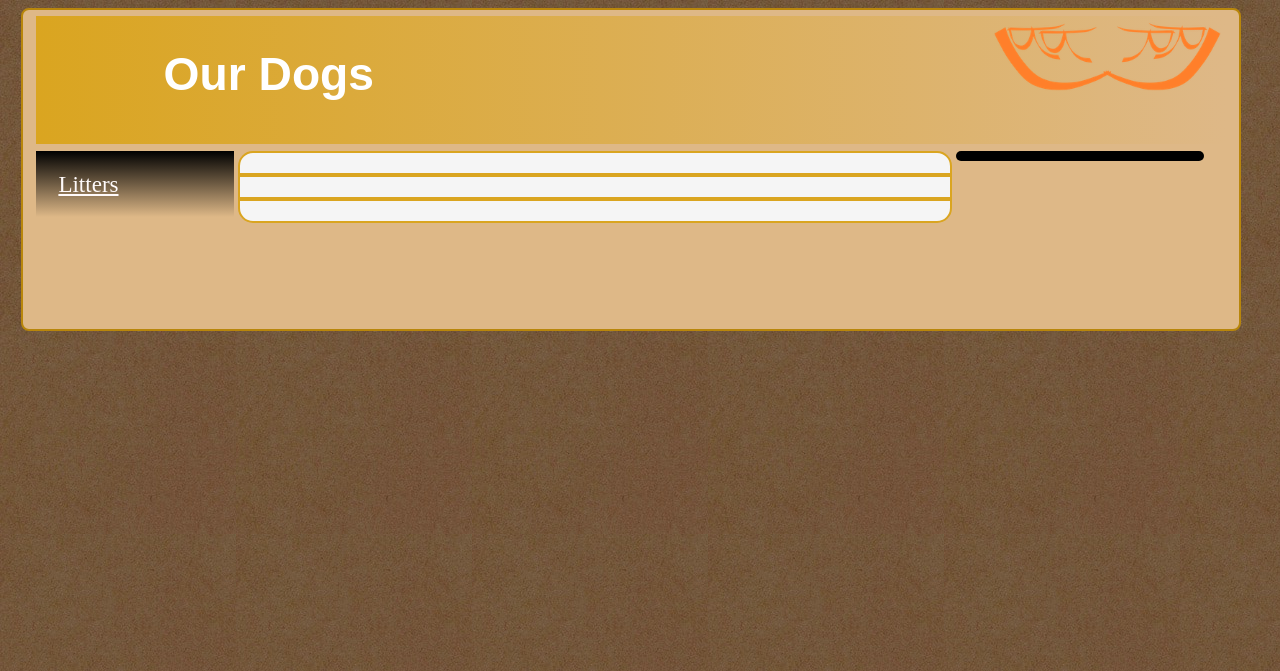
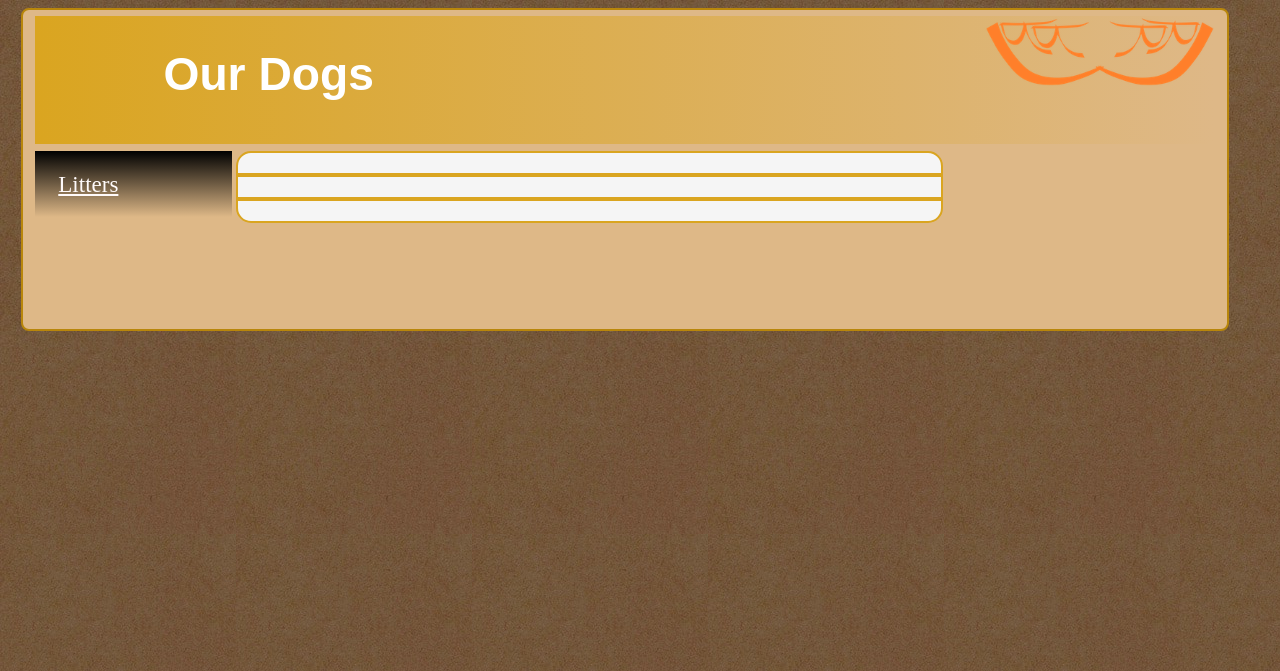
Before and after one commit to deibele1/Django-Website, a Django app: page /dogs/index in a window 1280 px wide. Shown: the top 671 px of the page. Run offline with Django 4.2, Linux system fonts and the light colour scheme; data that the repository does not hold is empty; some libraries are stand-ins or nearby versions.

Commit message:
Added custom width handling

```diff
--- a/static/baseStyle.css
+++ b/static/baseStyle.css
@@ -3,6 +3,10 @@ html {
     width: 100vw;
     background: wheat url("/media/textured_background.jpg");
     color: white;
+}
+
+* {
+    max-width: 99% !important;
 }
 
 .photo_gal img {
@@ -132,7 +136,6 @@ aside {
     vertical-align: top;
     font-size: 1vw;
     background: black;
-    padding: 5px;
     top: 11vw;
     width: 20%;
     border-radius: 6px;
@@ -140,13 +143,12 @@ aside {
 }
 
 aside > * {
-    width: 95%;
-    margin: 1em auto;
+    margin: 1vw;
 }
 
 aside > img {
-    margin: 5px auto;
     width: 95% !important;
+    margin: auto;
 }
 
 article {
@@ -196,7 +198,7 @@ footer a {
 
 img {
     display: block;
-    margin: 5px;
+    margin: auto;
     max-width: 95% !important;
     height: auto !important;
     border: ridge burlywood 2px;
```
